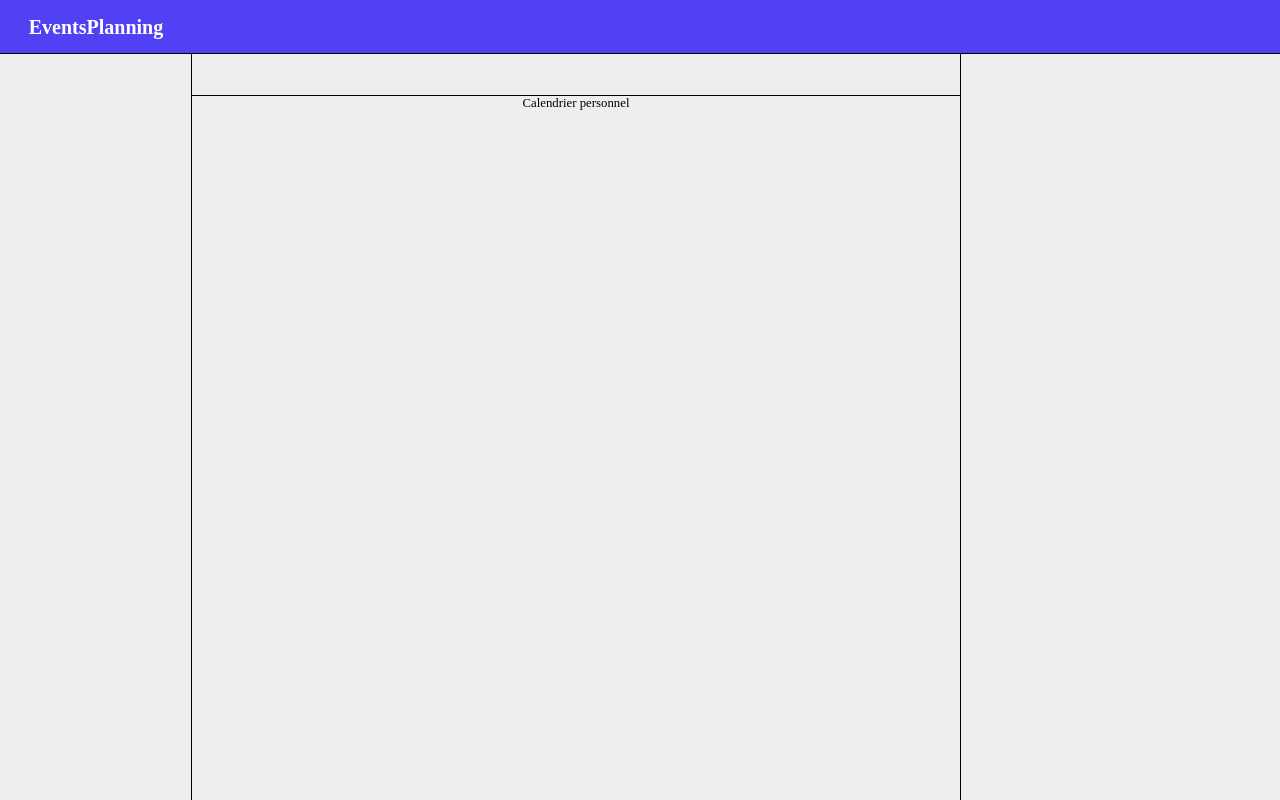
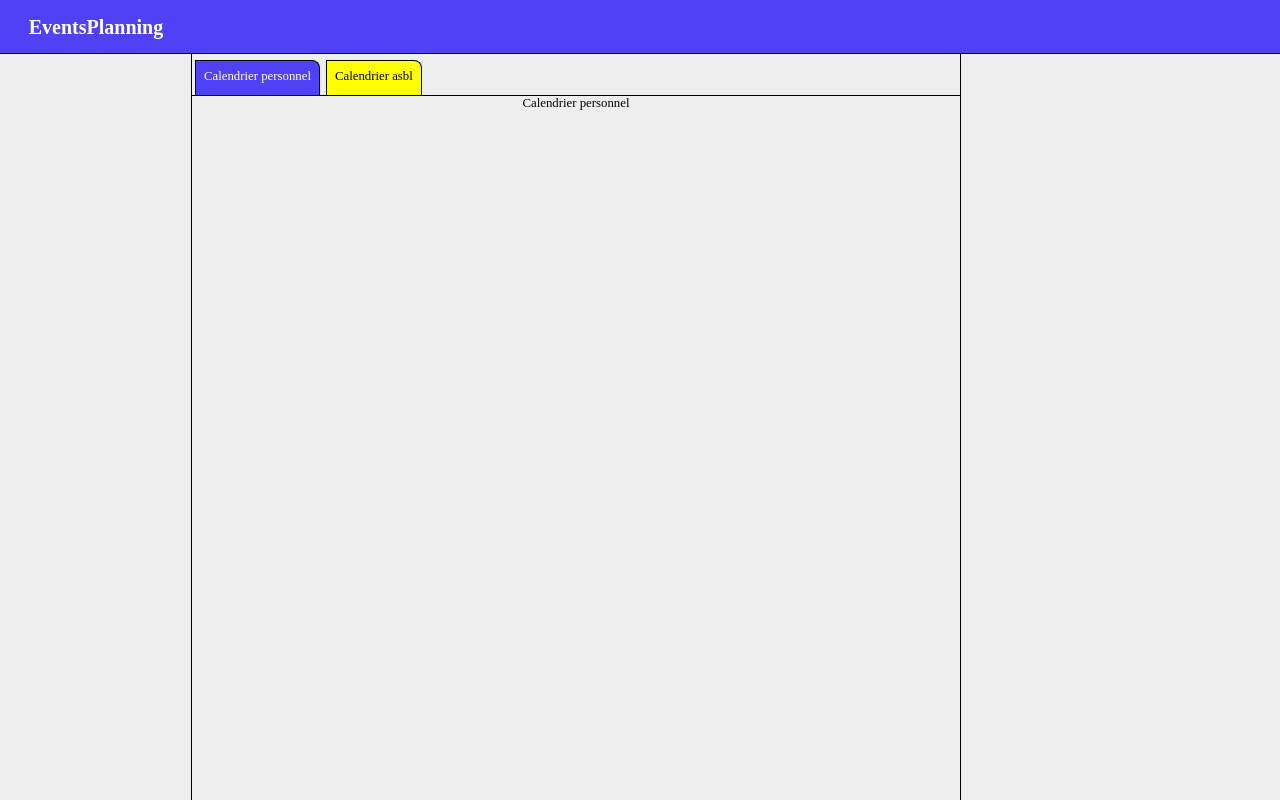
Before and after one commit to SimonMulquin/EventsPlanning, a React (Create React App) app in the folder client/: page /0 in a window 1280 px wide. Built offline with nearby package versions, Linux system fonts and the light colour scheme.

Commit message:
Navigation enhancements

```diff
--- a/client/src/configs/initialViewContents.js
+++ b/client/src/configs/initialViewContents.js
@@ -1,13 +1,13 @@
 export default [
   {
     component: 'MonthCalendar',
-    content: {
+    withProps: {
       title: 'Calendrier personnel',
     }
   },
   {
     component: 'MonthCalendar',
-    content: {
+    withProps: {
       title: 'Calendrier asbl',
     }
   }
--- a/client/src/configs/theme.js
+++ b/client/src/configs/theme.js
@@ -1,12 +1,18 @@
+const mainColor = '#5042f4';
+
 export default {
   header: {
     height: '54px',
-    colour: '#5042f4',
+    color: mainColor,
   },
   view: {
     width: '60em',
     navigation: {
-      height: '42px'
+      height: '42px',
+      option: {
+        activeColor: '#fff',
+        activeBackground: mainColor
+      }
     }
   },
   tools: {
--- a/client/src/ui/App.jsx
+++ b/client/src/ui/App.jsx
@@ -19,12 +19,17 @@ class App extends Component {
               <Header />
               <LeftTool />
               <View>
-                <ViewNavigation options={initialViewContents.map(({ content }, index) => ({
-                  label: content.title,
-                  to: `/${index}`
-                }))} />
+                <Route path='/:viewContent'>
+                  <ViewNavigation options={initialViewContents.map(({ withProps }, index) => ({
+                    label: withProps.title,
+                    to: `/${index}`
+                  }))} />
+                </Route>
                 <Switch>
                   <Route path='/:viewContent' component={ViewContent} />
+                  <Route render={() => (
+                    <ViewContent content={initialViewContents[0]} />
+                  )} />
                 </Switch>
               </View>
               <RightTool />
--- a/client/src/ui/Layout/Components.jsx
+++ b/client/src/ui/Layout/Components.jsx
@@ -2,8 +2,9 @@ import styled from 'styled-components';
 
 import Header from './Header/main';
 import ViewContent from './ViewContent/main';
+import ViewNavigation from './ViewNavigation/main';
 
-export { Header, ViewContent };
+export { Header, ViewContent, ViewNavigation };
 
 export const Page = styled.div`
   display: block;
@@ -45,13 +46,3 @@ export const View = styled.div`
   height: calc(100vh - ${({ theme }) => theme.header.height});
   overflow: hidden;
 `;
-
-export const ViewNavigation =styled.ul`
-  display: block;
-  position: relative;
-  height: ${({theme}) => theme.view.navigation.height};
-  width: 100%;
-  overflow-y: hidden;
-  overflow-x: auto;
-  border-bottom: 1px solid black;
-`;
--- a/client/src/ui/Layout/Header/style.jsx
+++ b/client/src/ui/Layout/Header/style.jsx
@@ -5,7 +5,7 @@ export const Container = styled.div`
   position: fixed;
   width: 100%;
   height: ${({ theme }) => theme.header.height};
-  background-color: ${({ theme }) => theme.header.colour};
+  background-color: ${({ theme }) => theme.header.color};
   border-bottom: 1px solid black;
 `;
 
--- a/client/src/ui/Layout/ViewContent/main.jsx
+++ b/client/src/ui/Layout/ViewContent/main.jsx
@@ -5,19 +5,17 @@ import { connect } from 'react-redux';
 import { Container } from './style';
 import viewContents from 'ui/ViewContents';
 
-const ViewContent = ({ activeContent : { component, content } }) => {
-  const Content = viewContents[component]
+const ViewContent = ({ activeContent : { component, withProps } }) => {
+  const Content = viewContents[component];
   return (
     <Container>
-     <Content {...content} />
+     <Content {...withProps} />
     </Container>
   );
 };
 
-
-
 export default withRouter(connect(
   ( store, ownProps ) => ({
-    activeContent: store.viewContents[ownProps.match.params.viewContent]
+    activeContent: ownProps.content ? ownProps.content : store.viewContents[ownProps.match.params.viewContent]
   })
 )(ViewContent));
--- /dev/null
+++ b/client/src/ui/Layout/ViewNavigation/main.jsx
@@ -0,0 +1,21 @@
+import React from 'react';
+import { withRouter } from 'react-router-dom';
+
+import { Container, Option, SLink } from './style';
+
+const ViewNavigation = ({options, match: { params } }) => {
+
+  return (
+    <Container>
+      {options.map((option, index) => (
+        <Option key={index}>
+          <SLink active={parseInt(params.viewContent) === index} to={option.to}>
+            {option.label}
+          </SLink>
+        </Option>
+      ))}
+    </Container>
+  );
+};
+
+export default withRouter(ViewNavigation);
--- /dev/null
+++ b/client/src/ui/Layout/ViewNavigation/style.jsx
@@ -0,0 +1,36 @@
+import styled from 'styled-components';
+
+import { Link } from 'react-router-dom';
+
+export const Container = styled.ul`
+  display: block;
+  position: relative;
+  height: ${({ theme }) => theme.view.navigation.height};
+  width: 100%;
+  padding: 0;
+  overflow-y: hidden;
+  overflow-x: auto;
+  border-bottom: 1px solid black;
+`;
+
+export const Option = styled.li`
+  display: inline-block;
+  position: relative;
+  width: auto;
+  height: ${({ theme }) => theme.view.navigation.height};
+  padding: 6px 3px 0 3px;
+`;
+
+export const SLink = styled(Link)`
+  display: inline-block;
+  position: relative;
+  height: 100%;
+  width: auto;
+  background-color: ${props => props.active ? props.theme.view.navigation.option.activeBackground : 'yellow'};
+  border-radius: 0 8px 0 0;
+  color:  ${props => props.active ? props.theme.view.navigation.option.activeColor : 'black'};
+  padding: 8px;
+  border-top: solid black 1px;
+  border-right: solid black 1px;
+  border-left: solid black 1px;
+`;
```
